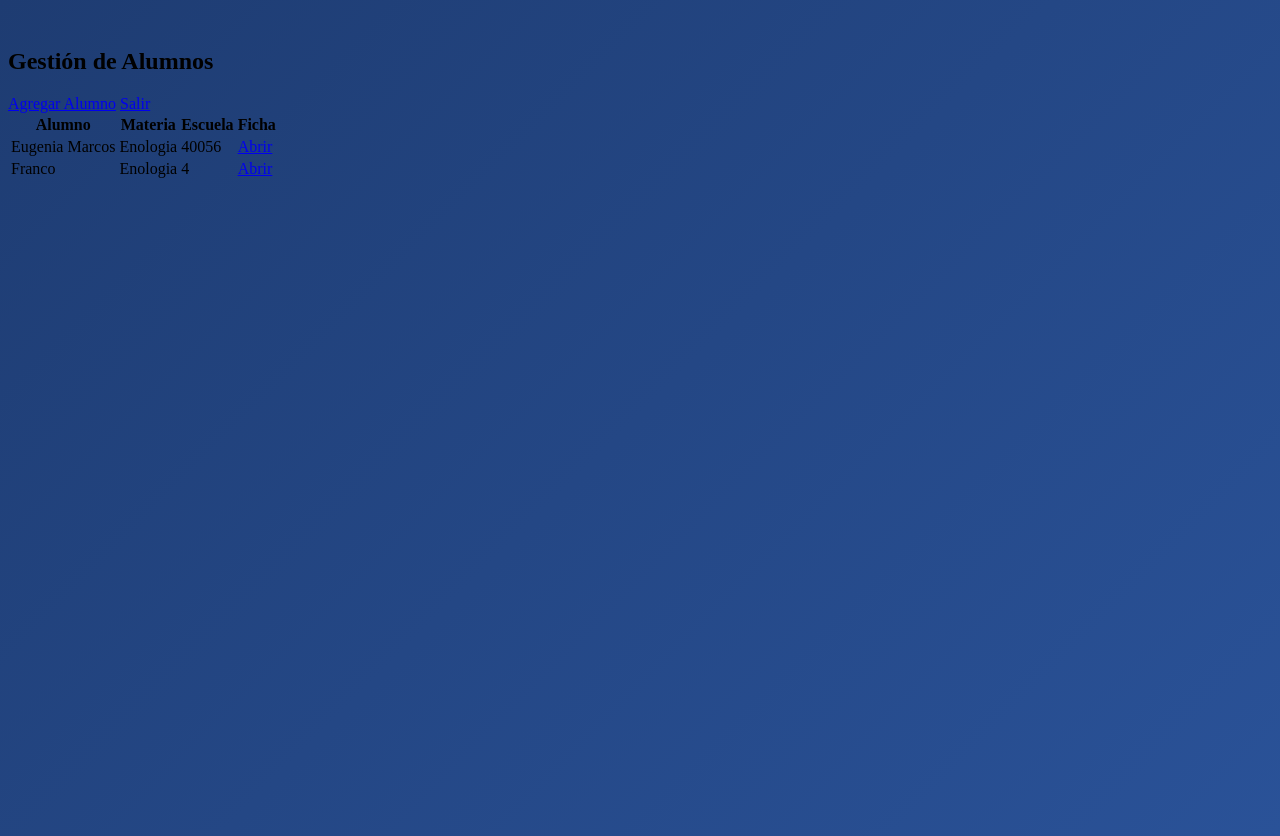
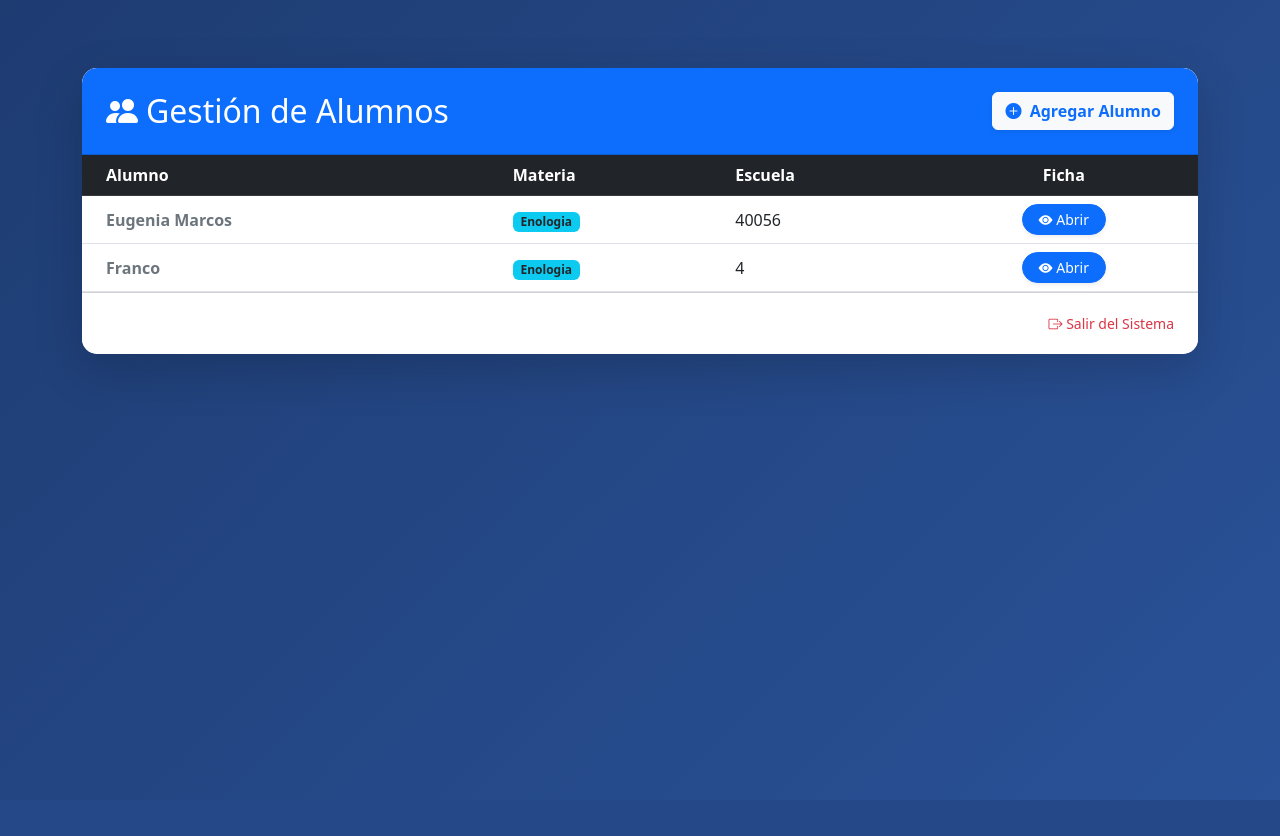
Before and after one commit to riccof140-coder/app_dge_alumnos, a Flask app: page /inicio in a window 1280 px wide. After the commit the page ends 800 px from the top, so only its background shows below. Run offline with Flask 3, Linux system fonts and the light colour scheme; the visitor is signed in with stand-in values (Sample User, id 1); data comes from the database, SQL or seed files in the repository.

Commit message:
Dashboard de alumnos renovado

```diff
--- a/templates/index.html
+++ b/templates/index.html
@@ -1,32 +1,62 @@
 <!DOCTYPE html>
-<html>
+<html lang="es">
 <head>
-    <link rel="stylesheet" href="{{ url_for('static', filename='tab.css') }}?v=2">
+    <meta charset="UTF-8">
+    <meta name="viewport" content="width=device-width, initial-scale=1.0">
+    <title>Gestión de Alumnos</title>
+    <link href="https://cdn.jsdelivr.net/npm/bootstrap@5.3.0/dist/css/bootstrap.min.css" rel="stylesheet">
+    <link rel="stylesheet" href="https://cdn.jsdelivr.net/npm/bootstrap-icons@1.11.1/font/bootstrap-icons.css">
+    <link rel="stylesheet" href="{{ url_for('static', filename='tab.css') }}?v=12">
 </head>
-<body class="container mt-4">
+<body class="bg-light">
 
-<h2>Gestión de Alumnos</h2>
+    <div class="container py-5">
+        <div class="card shadow-lg border-0" style="border-radius: 15px;">
+            <div class="card-header bg-primary text-white p-4 d-flex justify-content-between align-items-center" style="border-radius: 15px 15px 0 0;">
+                <h2 class="mb-0"><i class="bi bi-people-fill me-2"></i>Gestión de Alumnos</h2>
+                <div>
+                    <a href="/agregar" class="btn btn-light shadow-sm fw-bold text-primary">
+                        <i class="bi bi-plus-circle-fill me-1"></i> Agregar Alumno
+                    </a>
+                </div>
+            </div>
 
-<a href="/agregar" class="btn btn-success mb-3">Agregar Alumno</a>
-<a href="/logout" class="btn btn-danger mb-3">Salir</a>
-
-<table class="table table-bordered">
+            <div class="card-body p-0">
+                <div class="table-responsive">
+                    <table class="table table-hover mb-0">
+                        <thead class="table-dark">
                             <tr>
-        <th>Alumno</th>
+                                <th class="ps-4">Alumno</th>
                                 <th>Materia</th>
                                 <th>Escuela</th>
-        <th>Ficha</th>
+                                <th class="text-center">Ficha</th>
                             </tr>
-
+                        </thead>
+                        <tbody>
                             {% for a in alumnos %}
-    <tr>
-        <td>{{ a.nombre }}</td>
-        <td>{{ a.materia }}</td>
+                            <tr class="align-middle">
+                                <td class="ps-4 fw-bold text-secondary">{{ a.nombre }}</td>
+                                <td><span class="badge bg-info text-dark">{{ a.materia }}</span></td>
                                 <td>{{ a.escuela }}</td>
-        <td><a class="btn btn-info" href="/alumno/{{ a.id }}">Abrir</a></td>
+                                <td class="text-center">
+                                    <a class="btn btn-primary btn-sm rounded-pill px-3 shadow-sm" href="/alumno/{{ a.id }}">
+                                        <i class="bi bi-eye-fill"></i> Abrir
+                                    </a>
+                                </td>
                             </tr>
                             {% endfor %}
+                        </tbody>
                     </table>
+                </div>
+            </div>
+
+            <div class="card-footer bg-white text-end py-3" style="border-radius: 0 0 15px 15px;">
+                <a href="/logout" class="btn btn-outline-danger btn-sm border-0">
+                    <i class="bi bi-box-arrow-right"></i> Salir del Sistema
+                </a>
+            </div>
+        </div>
+    </div>
 
 </body>
 </html>
```
Lines whose indentation alone changed are shown as unchanged.
